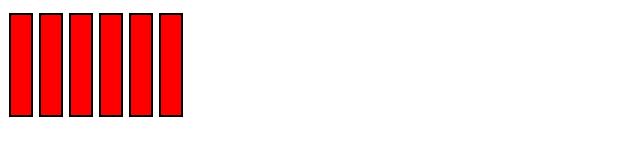
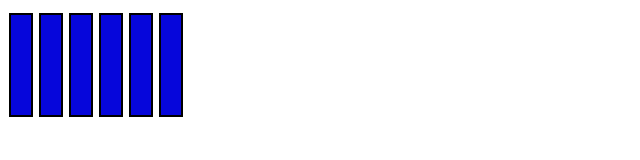
Before and after one commit to Caro8866/11c.02.04-bar-chart, a plain HTML site: page index.html in a window 1280 px wide. Shown: the whole page, without its empty margins (0-640 px from the left). Drawn offline with Linux system fonts and the light colour scheme.

Commit message:
bars css

```diff
--- a/style.css
+++ b/style.css
@@ -1,8 +1,8 @@
 .bar {
-  background-color: red;
-  border: 2px solid black;
+  display: inline-flex;
   height: 100px;
   width: 20px;
-  display: inline-flex;
+  background-color: rgb(6, 6, 219);
+  border: 2px solid black;
   margin: 5px 1px;
 }
```
